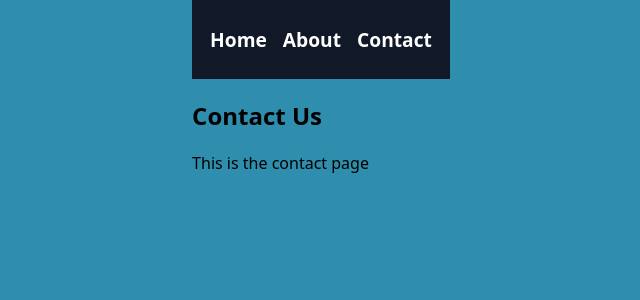
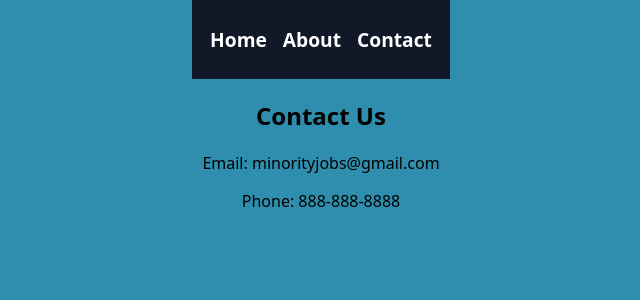
Before and after one commit to allykat143/INST377-Final-Project, a React (Create React App) app in the folder job-board/: page /contact in a window 1280 px wide. Shown: the top 300 px of the page, without its empty margins (319-959 px from the left). Built offline with nearby package versions, Linux system fonts and the light colour scheme.

Commit message:
formatted contact page

```diff
--- a/job-board/src/components/Contact.js
+++ b/job-board/src/components/Contact.js
@@ -3,8 +3,9 @@ import React from 'react';
 const Contact = () => {
     return (
       <div>
-        <h2>Contact Us</h2>
-        <p>This is the contact page</p>
+        <h2 id='contact'>Contact Us</h2>
+        <p id='email'>Email: minorityjobs@gmail.com</p>
+        <p id='phone'>Phone: 888-888-8888</p>
       </div>
     );
   };
--- a/job-board/src/components/styles.css
+++ b/job-board/src/components/styles.css
@@ -100,3 +100,15 @@ body {
     text-align: center;
 
   }
+/* Contact page styling */
+  #contact{
+    text-align: center;
+  }
+
+  #email{
+    text-align: center;
+  }
+
+  #phone{
+    text-align: center;
+  }
```
